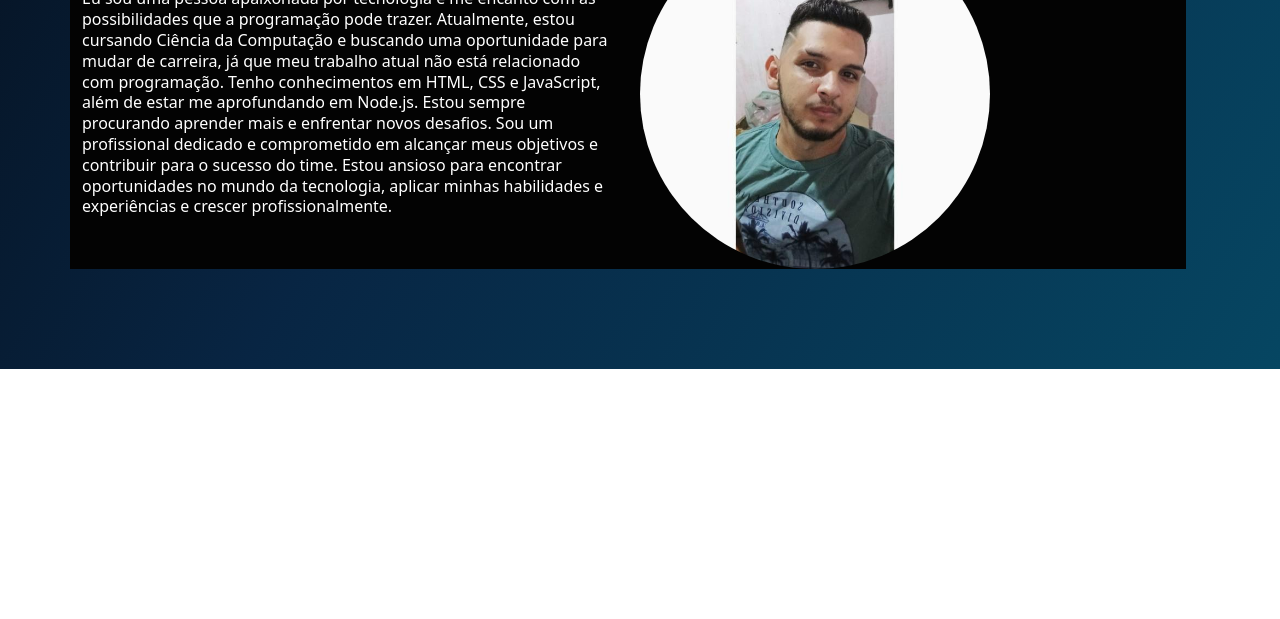
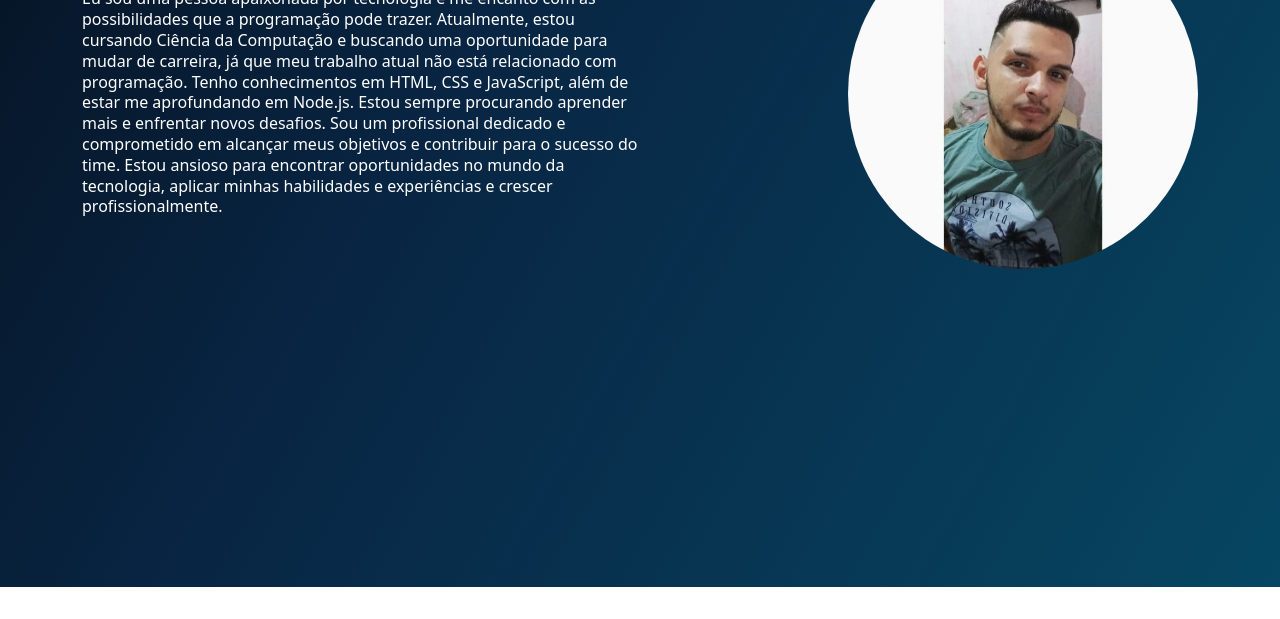
Before and after one commit to Nilson-Rodrigues/portifolio, a plain HTML site: page index.html in a window 1280 px wide. Shown: the part 313-932 px from the top of the page. Drawn offline with nearby package versions, Linux system fonts and the light colour scheme.

Commit message:
atualizando

```diff
--- a/index.html
+++ b/index.html
@@ -39,8 +39,8 @@
     <main>
         <section id="home">
             <div class="container">
-                <div class="row col-12 justify-content-between d-flex">
-                    <div class="col-6">
+                <div class="home-content">
+                    <div class="home-descricao">
                         <h1 data-text="I'am Developer" class="titulo">I'am Developer</h1>
                         <p class="descricao">
                             Eu sou uma pessoa apaixonada por tecnologia e me encanto com as possibilidades que a
@@ -60,7 +60,7 @@
                             da tecnologia, aplicar minhas habilidades e experiências e crescer profissionalmente.
                         </p>
                     </div>
-                    <div class="col-6">
+                    <div class="home-perfil">
                         <img class="perfil" src="./src/img/perfil.jpeg" alt="foto de perfil">
                     </div>
                 </div>
--- a/src/css/header.css
+++ b/src/css/header.css
@@ -1,7 +1,7 @@
 header{
     width: 100%;
     background-color: #071F37;
-    box-shadow: 0px 5px 17px 0px rgba(0,0,0,0.75)
+    box-shadow: 0px 5px 17px 0px rgba(0, 0, 0, 0.75);
 }
 #header{
     display: flex;
--- a/src/css/main.css
+++ b/src/css/main.css
@@ -8,10 +8,11 @@ main {
     background: rgb(6, 19, 35);
     background: linear-gradient(120deg, #061323 0%, #082543 35%, #064662 100%);
     width: 100%;
+    min-height: 768px;
 }
-.row{
-    background-color: #030303;
+.home-content{
     display: flex;
+    flex-direction: row;
     justify-content: space-between;
 }
 .titulo {
@@ -50,6 +51,12 @@ main {
         width: 100%;
     }
 }
+.home-descricao{
+    max-width: 50%;
+}
+.home-perfil{
+    max-width: 50%;
+}
 .perfil{
     width: 100%;
     max-width: 350px;
```
